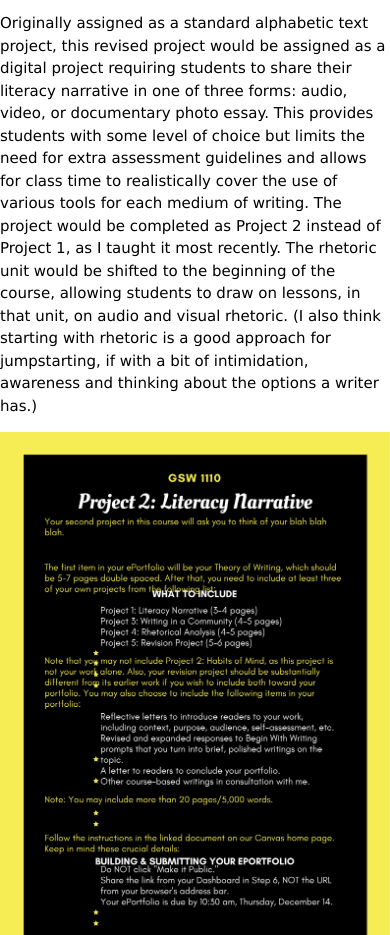
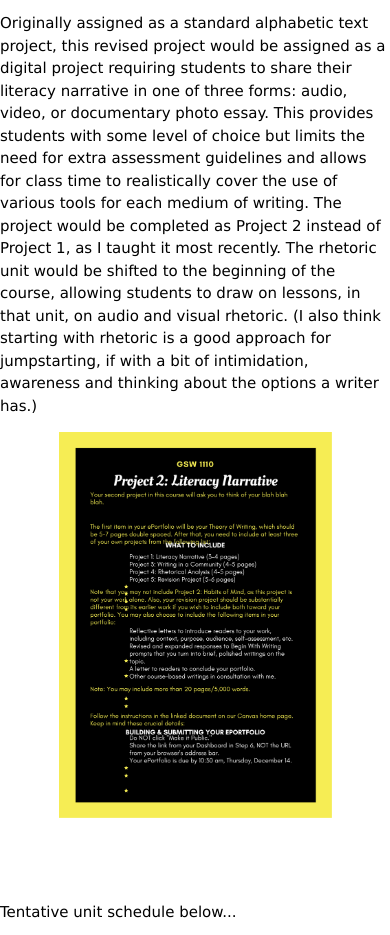
Before and after one commit to SandwichMelody/SandwichMelody.github.io, a plain HTML site: page techunitplan.html in a window 390 px wide. Shown: the part 127-1062 px from the top of the page. Drawn offline with nearby package versions, Linux system fonts and the light colour scheme.

Commit message:
Testing image responsiveness

```diff
--- a/techunitplan.html
+++ b/techunitplan.html
@@ -26,7 +26,7 @@
 
 <!--The Project Assignment Sheet-->
 <section class="w3-center">
-    <img src="project2assignment.png" class="w3-image">
+    <img src="project2assignment.png" class="w3-image" class="w3-mobile" style="width:70%">
 </section>
 </br></br></br>
 
@@ -117,7 +117,7 @@
             <p>Polished Literacy Narrative due by 11:59 pm</p>
         </div>
     </div>
-</br></br></br></br>
+</br></br></br></br></br></br></br></br></br></br></br></br></br></br></br></br></br></br></br></br></br></br></br></br></br></br></br></br></br></br></br></br>
 <script>
 function myFunction(id) {
     var x = document.getElementById(id);
```
